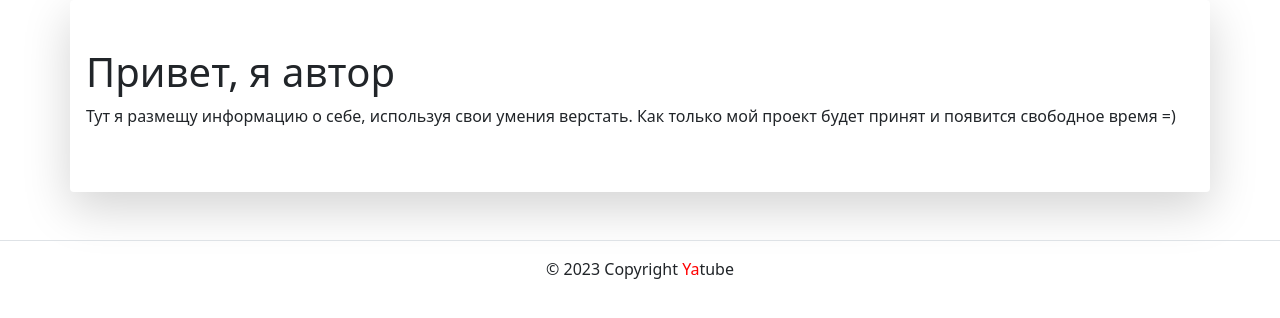
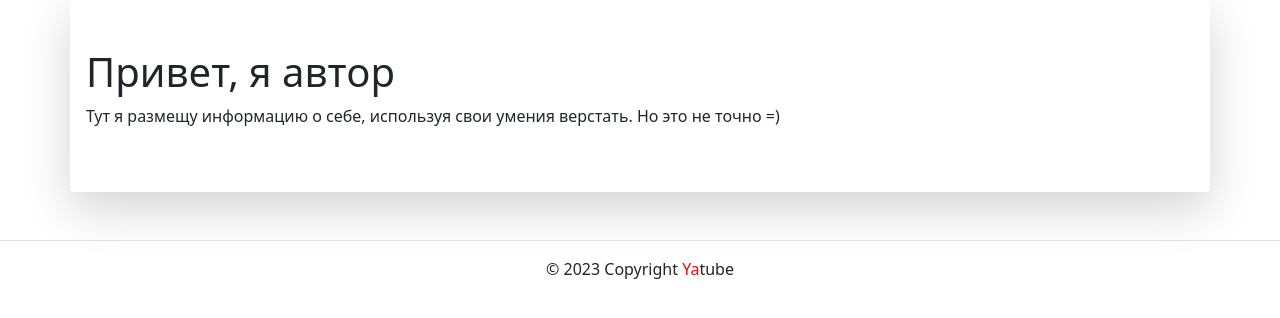
Before and after one commit to MiskivEA/hw04_tests, a Django app: page /about/author/ in a window 1280 px wide. Shown: the part 56-374 px from the top of the page. Run offline with Django 3.2, Linux system fonts and the light colour scheme; some libraries are stand-ins or nearby versions.

Commit message:
requirements file

```diff
--- a/yatube/templates/about/author.html
+++ b/yatube/templates/about/author.html
@@ -3,6 +3,6 @@
 {% block content %}
 <h1>Привет, я автор</h1>
 <p>
-  Тут я размещу информацию о себе, используя свои умения верстать. Как только  мой проект будет принят и появится свободное время =)
+  Тут я размещу информацию о себе, используя свои умения верстать. Но это не точно =)
 </p>
 {% endblock %}
```
Also changed, not shown: requirements.txt (+6 -10 lines).
